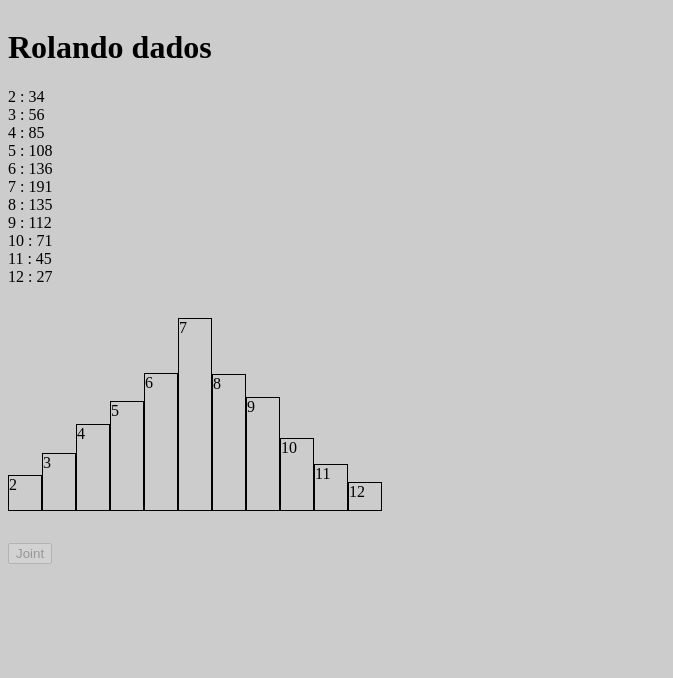
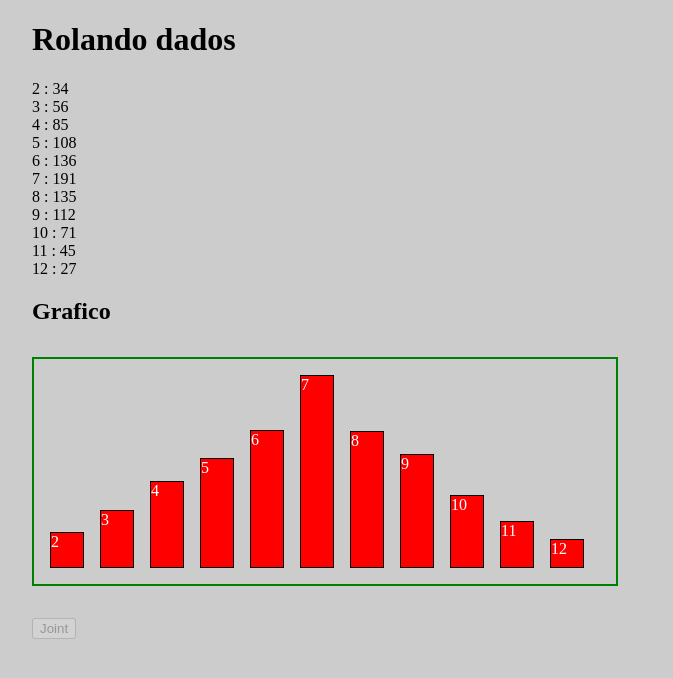
Before and after one commit to Kenzie-Academy-Brasil-Developers/entrega-rolando-dados-sprint-3-Glen1986, a plain HTML site: page index.html in a window 1280 px wide. Both pictures are taken after a click on the button "Joint". Shown: the whole page, without its empty margins (0-673 px from the left). Drawn offline with Linux system fonts and the light colour scheme.

Commit message:
dados style

```diff
--- a/script.js
+++ b/script.js
@@ -7,9 +7,12 @@ destino.appendChild(button);
 button.innerText = "Joint";
 button.id = "button";
 
+const title = document.createElement("h2");
+title.innerText = "Grafico"
 const clickButton = document.querySelector("#button");
 const conteudo = document.createElement("div");
 const titulo = document.createTextNode("Rolando");
+destiny.classList.add("listaResultados");
 /////////////////////////////////////////////////
 ///////////// Grafico ///////////////////////////
 /////////////////////////////////////////////////
@@ -20,7 +23,6 @@ function grafico() {
     const barras = document.createElement("div");
     barras.classList.add("barras");
     barras.style.border = "1px solid black";
-
     barras.style.height = `${cont[i]}px `;
     barras.style.width = "2rem";
     barras.innerText = `${i + 2}`;
@@ -30,10 +32,12 @@ function grafico() {
   }
 }
 
-function mostrarR(resultado) {
+/*
+  */function mostrarR(resultado) {
   const div = document.createElement("div");
   destiny.appendChild(div);
   div.innerText = resultado;
+destiny.appendChild(title);
 }
 
 clickButton.addEventListener("click", function () {
--- a/style.css
+++ b/style.css
@@ -5,9 +5,19 @@ body:nth-child(2){
   flex-direction:column;
   text-align:center;
   align-items:center;
+  margin: 0 2rem;
+}
+.barras{
+  margin-right: 1rem;
+  background-color:red;
+  color: #ffffff;
+  text-align:baseline;
+  text-align: bottom;
 }
 .boxGame{
   margin: 2rem 0;
+  padding: 1rem;
+  border: 2px solid green;
 }
 .destino {
   border: 2px solid black;
@@ -24,5 +34,6 @@ body:nth-child(2) {
   flex-direction:column;
   text-align:left;
   align-items:start;
+  margin: 0 2rem;
+  }
 }
-}
```
